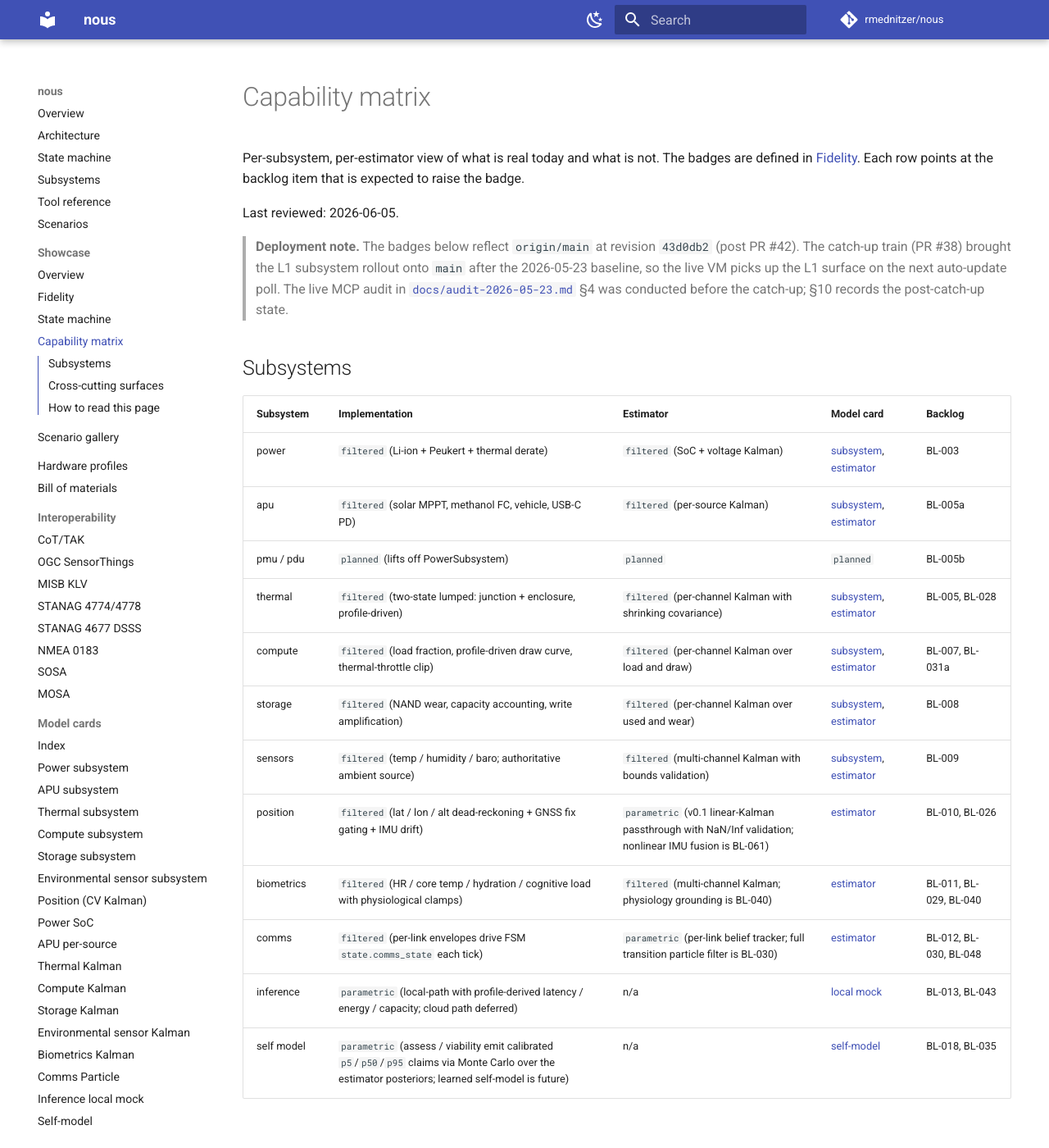
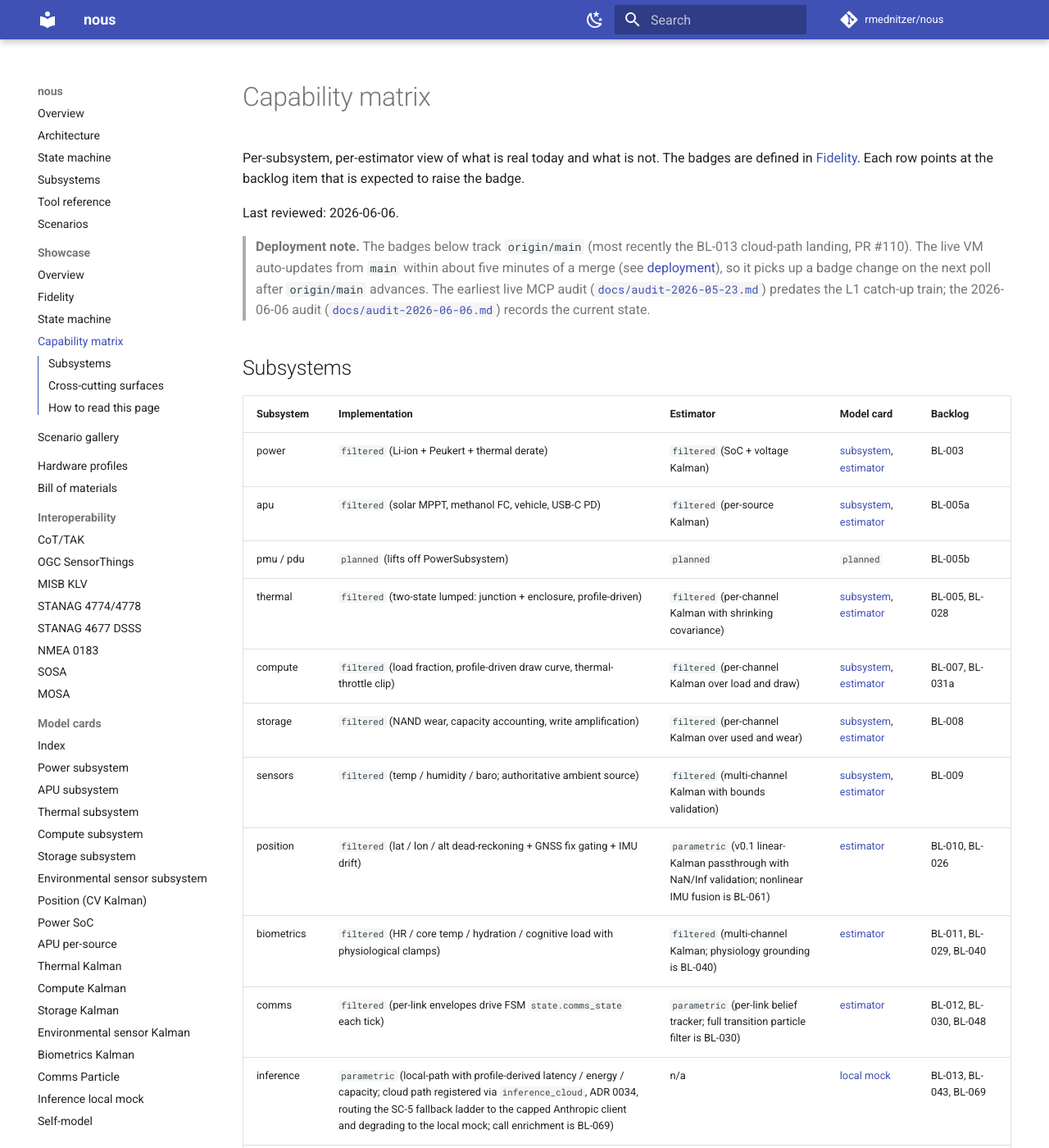
Before and after one commit to rmednitzer/nous, an MkDocs documentation site: the page built from docs/showcase/capability-matrix.md, in a window 1280 px wide and 1400 px high. Shown: the whole window at 82% size. Built offline with MkDocs 1.6.1 and Material for MkDocs 9.7.7, drawn with Linux system fonts in a browser that asks for light colours; comment, search, counter and statistics services are not loaded; some of the changed text lies outside the part shown.

Commit message:
docs: refresh CHANGELOG, STATUS, architecture, and capability matrix
Bring the hand-maintained docs back in sync with the surface the recent
merges landed (BL-013/044/050/065/066/067/068, ADR 0029-0034):

- CHANGELOG [Unreleased]: add the eight missing items (posture / terminal
  / comms / cloud-inference tool surface, ADR 0029/0030 FSM actuation and
  uniform fault reachability, STPA coverage, estimator model cards,
  reserved audit mirror).
- STATUS: tool count thirty-five -> thirty-six (inference_cloud, BL-013)
  in both the deployment note and the component table, with the cloud
  inference tool named; quality-gate count 748 -> 752 with the BL-013
  (+3) and BL-044 (+1) split recorded.
- architecture: thirty -> thirty-six tools; correct the stale
  "classified-but-unwired" list (comms_send / state_transition /
  inference_cloud are all registered now) to the true forward-classified
  set per ADR 0033.
- capability matrix: cloud path now registered via inference_cloud;
  live VM no longer audit-degraded (N2 cleared on the 2026-05-28 resync,
  confirmed by the 2026-06-06 probe); refresh the deployment note and
  reviewed date.
- server.py docstring: the surface is no longer "representative v0.1";
  handlers live in per-capability nous.tools modules wired by build_app
  (ADR 0021).

Validated: ruff, mypy --strict (149 files), pytest (752 passed), policy
(em-dash + private-repo greps), mkdocs build --strict. Generated docs
(tool reference, ADR index, backlog summary, schemas, showcase telemetry)
confirmed drift-free.

https://claude.ai/code/session_01Xs2Eo4Sx2ZJDYHpxuPrbc7
Signed-off-by: Roman Mednitzer <r.mednitzer@outlook.com>

```diff
--- a/docs/showcase/capability-matrix.md
+++ b/docs/showcase/capability-matrix.md
@@ -4,15 +4,17 @@ Per-subsystem, per-estimator view of what is real today and what is
 not. The badges are defined in [Fidelity](fidelity.md). Each row
 points at the backlog item that is expected to raise the badge.
 
-Last reviewed: 2026-06-05.
+Last reviewed: 2026-06-06.
 
-> **Deployment note.** The badges below reflect `origin/main` at
-> revision `43d0db2` (post PR #42). The catch-up train (PR #38) brought
-> the L1 subsystem rollout onto `main` after the 2026-05-23 baseline,
-> so the live VM picks up the L1 surface on the next auto-update poll.
-> The live MCP audit in [`docs/audit-2026-05-23.md`](../audit-2026-05-23.md)
-> §4 was conducted before the catch-up; §10 records the post-catch-up
-> state.
+> **Deployment note.** The badges below track `origin/main` (most
+> recently the BL-013 cloud-path landing, PR #110). The live VM
+> auto-updates from `main` within about five minutes of a merge (see
+> [deployment](../deployment.md)), so it picks up a badge change on the next
+> poll after `origin/main` advances. The earliest live MCP audit
+> ([`docs/audit-2026-05-23.md`](../audit-2026-05-23.md)) predates the L1
+> catch-up train; the 2026-06-06 audit
+> ([`docs/audit-2026-06-06.md`](../audit-2026-06-06.md)) records the
+> current state.
 
 ## Subsystems
 
@@ -28,14 +30,14 @@ Last reviewed: 2026-06-05.
 | position | `filtered` (lat / lon / alt dead-reckoning + GNSS fix gating + IMU drift) | `parametric` (v0.1 linear-Kalman passthrough with NaN/Inf validation; nonlinear IMU fusion is BL-061) | [estimator](../model-cards/estimator-position-kalman.md) | BL-010, BL-026 |
 | biometrics | `filtered` (HR / core temp / hydration / cognitive load with physiological clamps) | `filtered` (multi-channel Kalman; physiology grounding is BL-040) | [estimator](../model-cards/estimator-biometrics-kalman.md) | BL-011, BL-029, BL-040 |
 | comms | `filtered` (per-link envelopes drive FSM `state.comms_state` each tick) | `parametric` (per-link belief tracker; full transition particle filter is BL-030) | [estimator](../model-cards/estimator-comms-particle.md) | BL-012, BL-030, BL-048 |
-| inference | `parametric` (local-path with profile-derived latency / energy / capacity; cloud path deferred) | n/a | [local mock](../model-cards/inference-local-mock.md) | BL-013, BL-043 |
+| inference | `parametric` (local-path with profile-derived latency / energy / capacity; cloud path registered via `inference_cloud`, ADR 0034, routing the SC-5 fallback ladder to the capped Anthropic client and degrading to the local mock; call enrichment is BL-069) | n/a | [local mock](../model-cards/inference-local-mock.md) | BL-013, BL-043, BL-069 |
 | self model | `parametric` (assess / viability emit calibrated `p5`/`p50`/`p95` claims via Monte Carlo over the estimator posteriors; learned self-model is future) | n/a | [self-model](../model-cards/self-model.md) | BL-018, BL-035 |
 
 ## Cross-cutting surfaces
 
 | Surface | Status | Notes |
 | --- | --- | --- |
-| audit (JSONL, output-hashed) | `filtered` | append-only with fsync + chmod 0600; redaction still flat (AUDIT-2026-05-23 C2). The live VM is currently audit-degraded (AUDIT-2026-05-23 N2). |
+| audit (JSONL, output-hashed) | `filtered` | append-only with fsync + chmod 0600, plus the BL-016 per-record hash chain and the BL-031 daily anchor; redaction still flat (AUDIT-2026-05-23 C2). The live VM resynced 2026-05-28 (AUDIT-2026-05-23 N2 cleared; `audit.degraded:false` confirmed by the 2026-06-06 live probe). |
 | policy + runner (tier-classified admission) | `filtered` | tiers consistent with ADR 0001 and 0013. Denial path still misses `exit_code=1` (AUDIT-2026-05-23 M1). |
 | OAuth issuer | `filtered` for single-client lockdown; `planned` for L3 multi-tenant | BL-019, BL-059. File-store lock and refresh-family revocation still open (AUDIT-2026-05-23 H6, H7). |
 | anthropic client (daily cap + prompt cache) | `filtered` | Flush-before-unlock race closed (AUDIT C1); test coverage in `tests/unit/test_anthropic_client.py`. BL-021 surfacing still planned. |
```
Also changed, not shown: CHANGELOG.md (+67 -0 lines), STATUS.md (+7 -5 lines), docs/architecture.md (+9 -5 lines), 1 other file.
